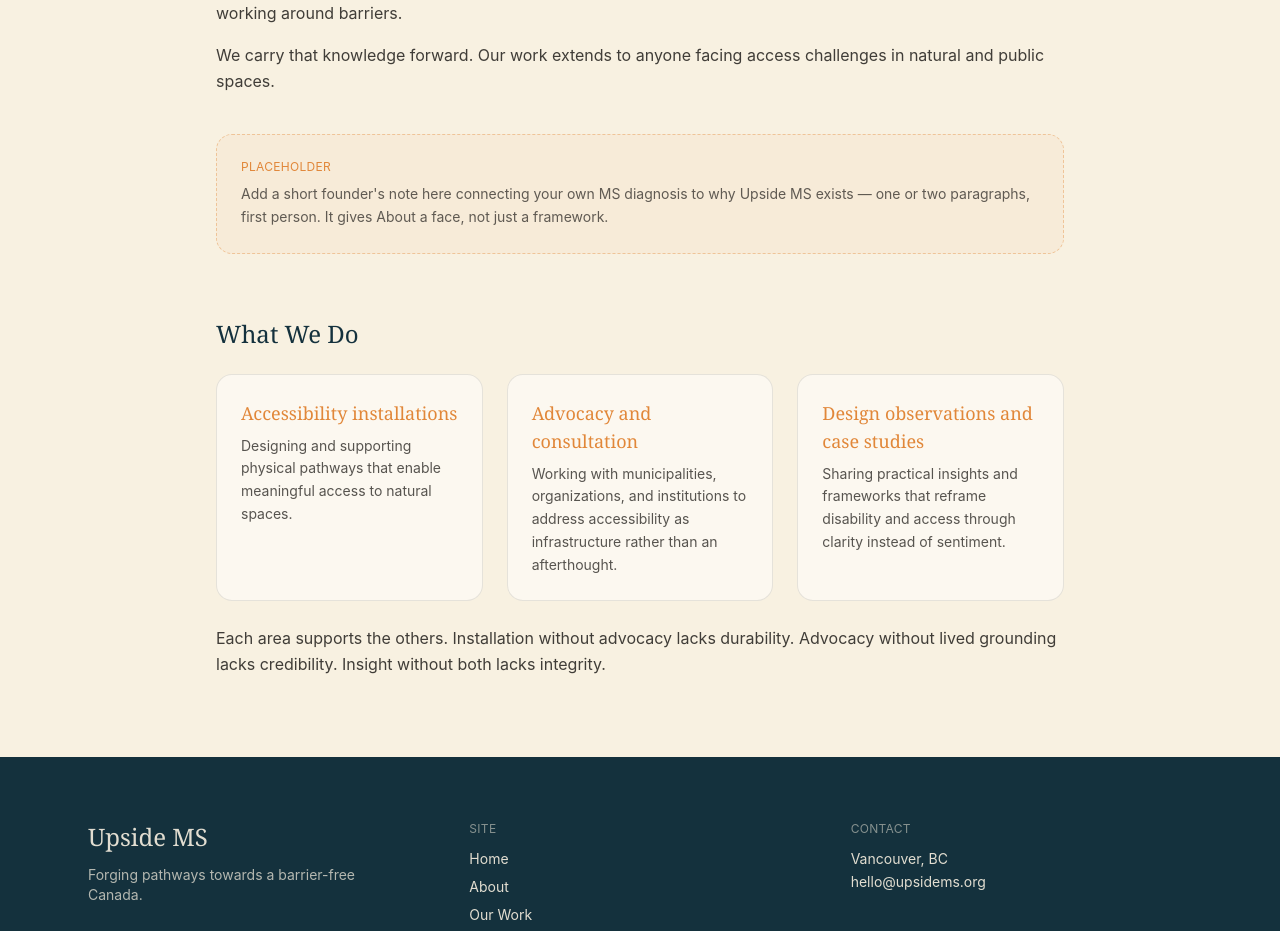
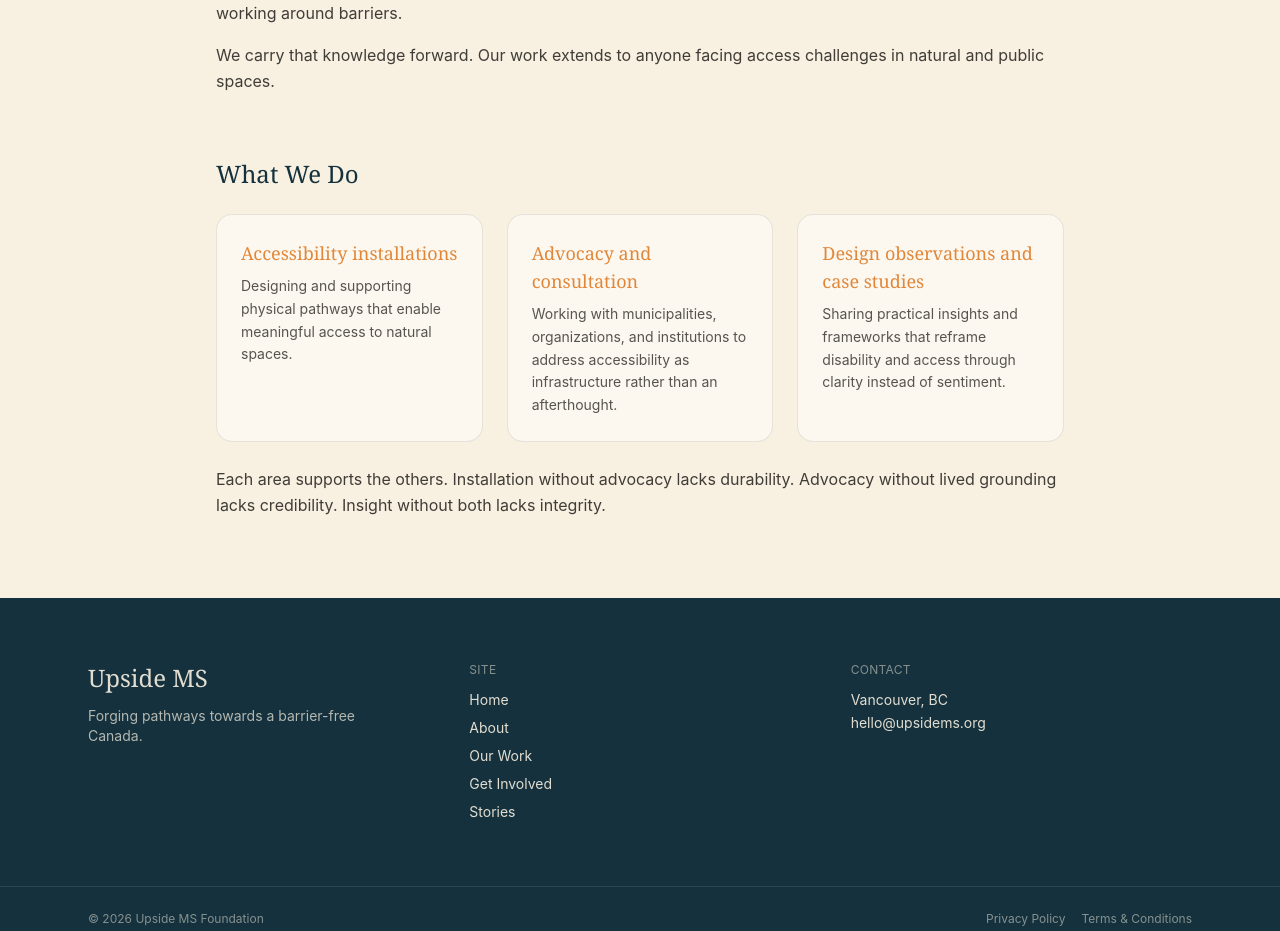
Before and after one commit to keefpetes/upsidems, a Next.js app: page /about in a window 1280 px wide. Shown: the part 1940-2871 px from the top of the page. Built offline with nearby package versions, Linux system fonts and the light colour scheme.

Commit message:
Remove founder's note and essay placeholder boxes for launch
Co-Authored-By: Claude Opus 5.5 <noreply@anthropic.com>

```diff
--- a/src/app/about/page.tsx
+++ b/src/app/about/page.tsx
@@ -124,16 +124,6 @@ export default function About() {
         </div>
       </ScrollReveal>
 
-      <div className="mt-10 rounded-2xl border border-dashed border-rust/40 bg-rust/5 p-6">
-        <p className="text-xs uppercase tracking-wide text-rust mb-2">
-          Placeholder
-        </p>
-        <p className="text-sm text-ink/70 leading-relaxed">
-          Add a short founder&apos;s note here connecting your own MS diagnosis to
-          why Upside MS exists — one or two paragraphs, first person. It
-          gives About a face, not just a framework.
-        </p>
-      </div>
 
       <h2 className="font-display text-2xl mt-16 mb-6 text-forest">
         What We Do
--- a/src/app/stories/[slug]/page.tsx
+++ b/src/app/stories/[slug]/page.tsx
@@ -40,18 +40,6 @@ export default async function StoryPage({
         <p data-scroll-reveal className="text-lg leading-relaxed text-ink/85 font-display">
           {story.excerpt}
         </p>
-        <div
-          data-scroll-reveal
-          className="mt-10 rounded-2xl border border-dashed border-rust/40 bg-rust/5 p-6"
-        >
-          <p className="text-xs uppercase tracking-wide text-rust mb-2">
-            Placeholder
-          </p>
-          <p className="text-sm text-ink/70 leading-relaxed">
-            Drop in the full essay text here. Only the published excerpt was
-            carried over from the current site.
-          </p>
-        </div>
       </ScrollReveal>
     </div>
   );
```
